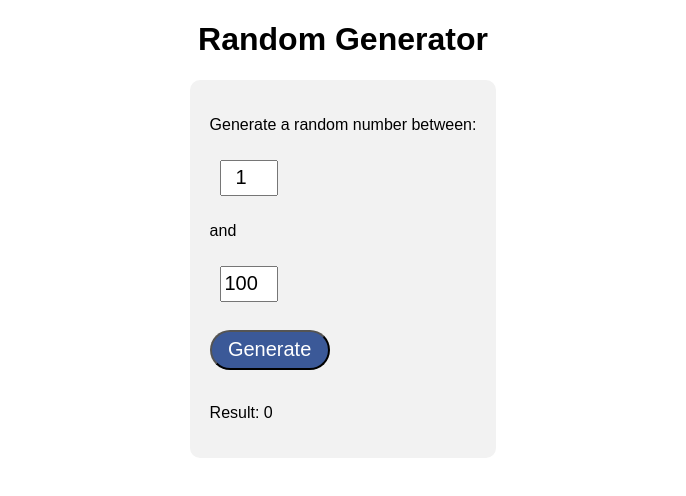
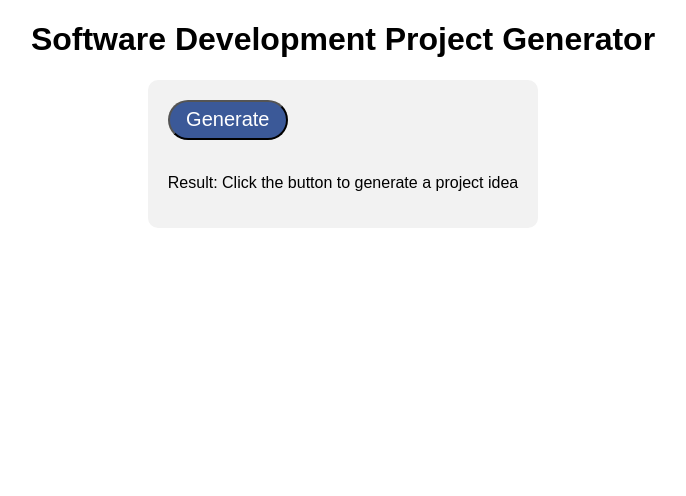
Before and after one commit to tmchuynh/project-generator, a plain HTML site: page index.html in a window 1280 px wide. Shown: the whole page, without its empty margins (297-983 px from the left). Drawn offline with Linux system fonts and the light colour scheme.

Commit message:
update for projects

```diff
--- a/index.html
+++ b/index.html
@@ -9,18 +9,12 @@
         <link rel="stylesheet" href="main.css">
     </head>
     <body>
-        <h1>Random Generator</h1>
+        <h1>Software Development Project Generator</h1>
         <div class="container">
-          <p>Generate a random number between:</p>
-          <input type="number" id="min" value="1">
-          <p>and</p>
-          <input type="number" id="max" value="100">
-          <br>
-          <br>
           <button id="generate-button">Generate</button>
           <br>
           <br>
-          <p>Result: <span id="result">0</span></p>
+          <p>Result: <span id="result">Click the button to generate a project idea</span></p>
         </div>
         <script src="script.js"></script>
     </body>
--- a/main.css
+++ b/main.css
@@ -9,14 +9,6 @@ body {
     padding: 20px;
     background-color: #f2f2f2;
     border-radius: 10px;
-  }
-
-  input[type="number"] {
-    width: 50px;
-    height: 30px;
-    font-size: 20px;
-    text-align: center;
-    margin: 10px;
   }
 
   button {
```
